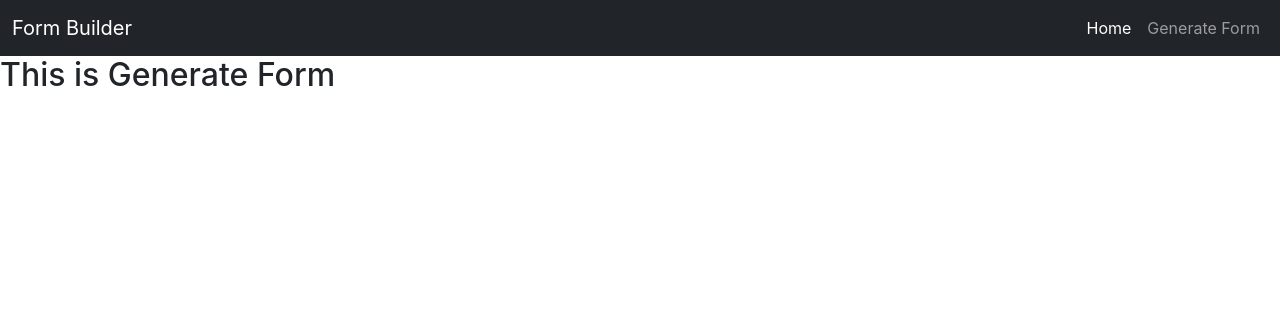
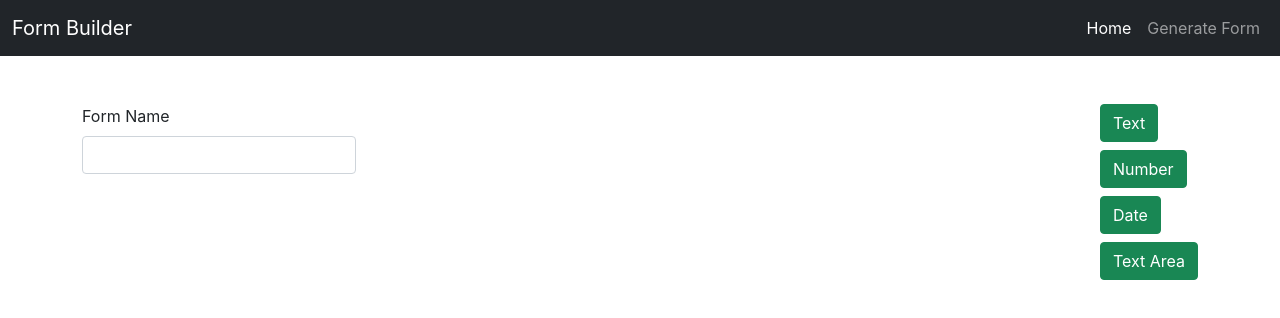
Before and after one commit to sisrafilss/form-builder-client, a React (Create React App) app: page /generate-form in a window 1280 px wide. Shown: the top 318 px of the page. Built offline with nearby package versions, Linux system fonts and the light colour scheme.

Commit message:
form generate page added

```diff
--- a/src/components/GenerateForm/GenerateForm.js
+++ b/src/components/GenerateForm/GenerateForm.js
@@ -1,13 +1,32 @@
-import React from 'react';
-import Navigation from '../Navigation/Navigation';
+import React from "react";
+import Navigation from "../Navigation/Navigation";
 
 const GenerateForm = () => {
-    return (
-        <div>
-            <Navigation />
-            <h2>This is Generate Form</h2>
+  return (
+    <>
+      <Navigation />
+      <div className="container mt-5">
+        <div className="d-flex justify-content-between">
+          <div>
+            <form>
+              <div>
+                <label htmlFor="formName" className="mb-2">
+                  Form Name
+                </label>
+                <input type="text" className="form-control" />
+              </div>
+            </form>
+          </div>
+          <div>
+            <button className="btn btn-success d-block mb-2">Text</button>
+            <button className="btn btn-success d-block mb-2">Number</button>
+            <button className="btn btn-success d-block mb-2">Date</button>
+            <button className="btn btn-success d-block mb-2">Text Area</button>
+          </div>
         </div>
-    );
+      </div>
+    </>
+  );
 };
 
 export default GenerateForm;
```
